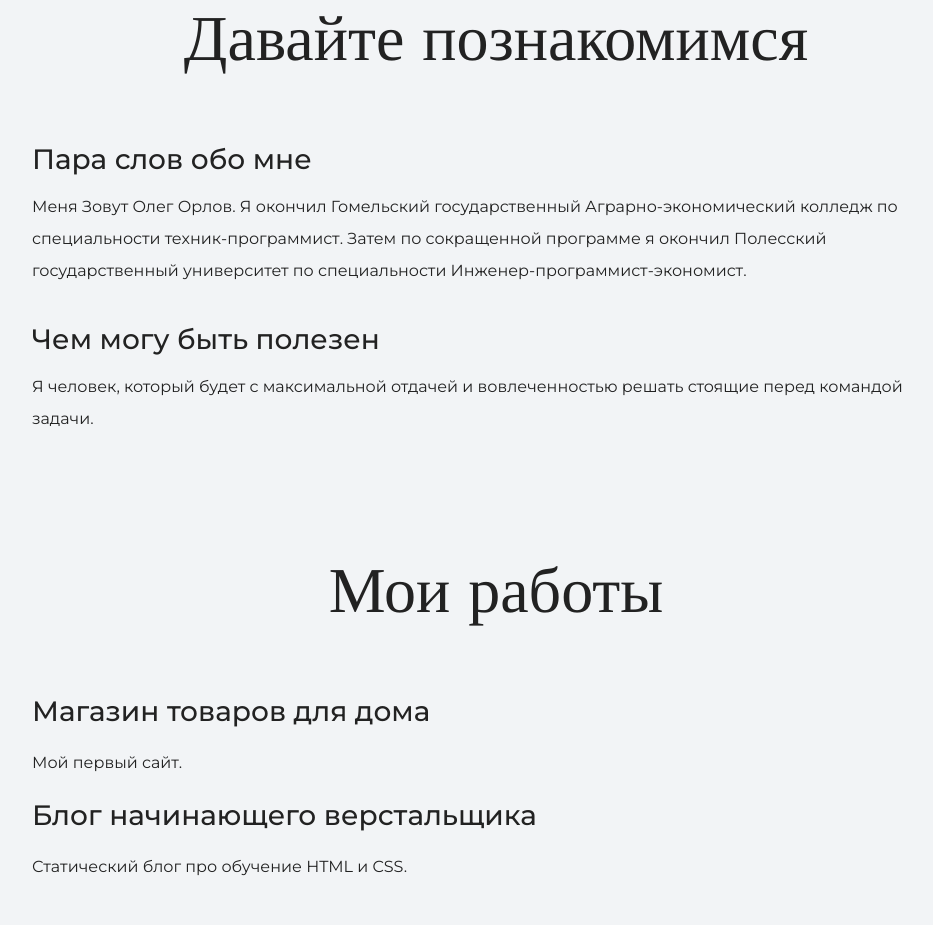
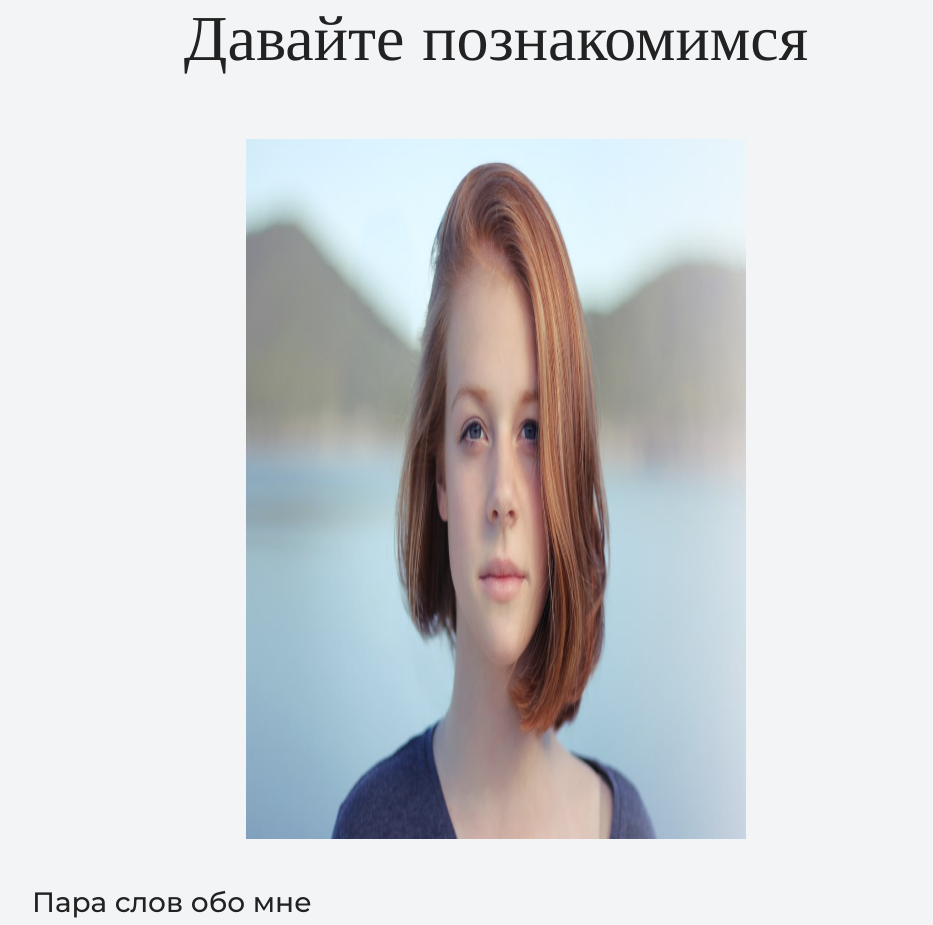
Before and after one commit to podlivaleh/my_site_profile, a plain HTML site: page index.html in a window 1280 px wide. Shown: the part 1225-2150 px from the top of the page, without its empty margins (144-1077 px from the left). Drawn offline with nearby package versions, Linux system fonts and the light colour scheme.

Commit message:
добавление в блок .intro figure с изображением

```diff
--- a/index.html
+++ b/index.html
@@ -26,6 +26,9 @@
     <section class="intro">
 		<div class="container">
 			<h2 class="subheading">Давайте познакомимся</h2>
+			<figure class="user-image">
+				<img src="files/user.jpg" width="500" height="700" alt="Фото теоритически будущего верстальщика">
+			</figure>
 			<h3>Пара слов обо мне</h3>
 			<p>Меня Зовут Олег Орлов. Я окончил Гомельский государственный Аграрно-экономический колледж по специальности техник-программист. Затем по сокращенной программе я окончил Полесский государственный университет по специальности
 			Инженер-программист-экономист.</p>
```
